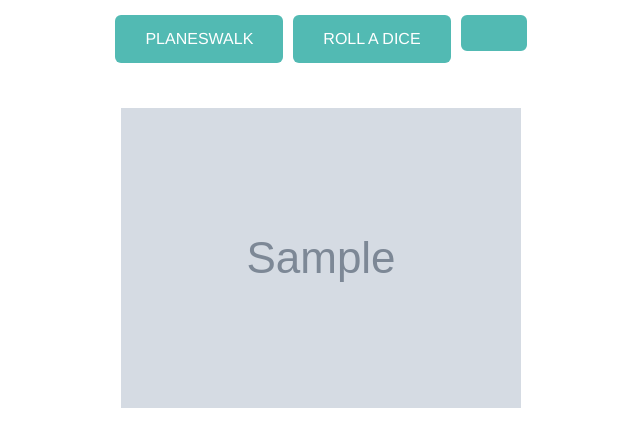
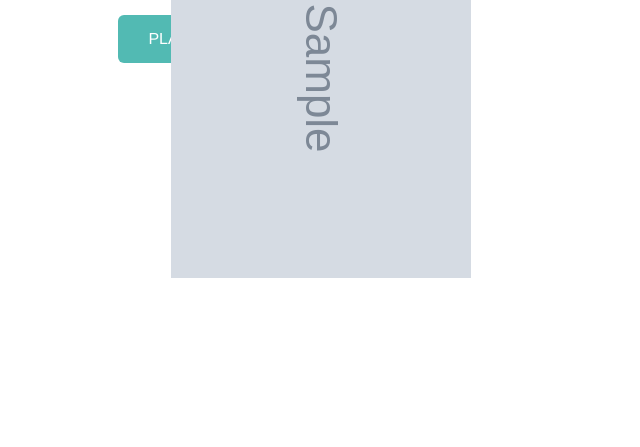
Before and after one commit to ph5x5/planechase-assistant, a Django app: template assistant/templates/index.html in a window 1280 px wide. Shown: the top 447 px of the page, without its empty margins (319-959 px from the left). Run offline with Django 3.2, Linux system fonts and the light colour scheme; the template is opened without the code that fills it: most values are stand-ins (such as "Sample title", 1, 10 or a date in 2020); grey boxes marked "Sample" are stand-in pictures.

Commit message:
Improving layout

```diff
--- a/assistant/static/css/stylesheet.css
+++ b/assistant/static/css/stylesheet.css
@@ -55,6 +55,8 @@
 .container-image {
     display: flex;
     justify-content: center;
+    transform: rotate(90deg);
+    margin-top: -180px;
 }
 
 .img-responsible {
@@ -64,7 +66,6 @@
 }
 
 .main-menu-item-output {
-    border: solid 3px rgb(82, 186, 179);
-    border-radius: 6px;
     color: rgb(0, 0, 0);
+    background-color: rgb(255, 255, 255);
 }
```
